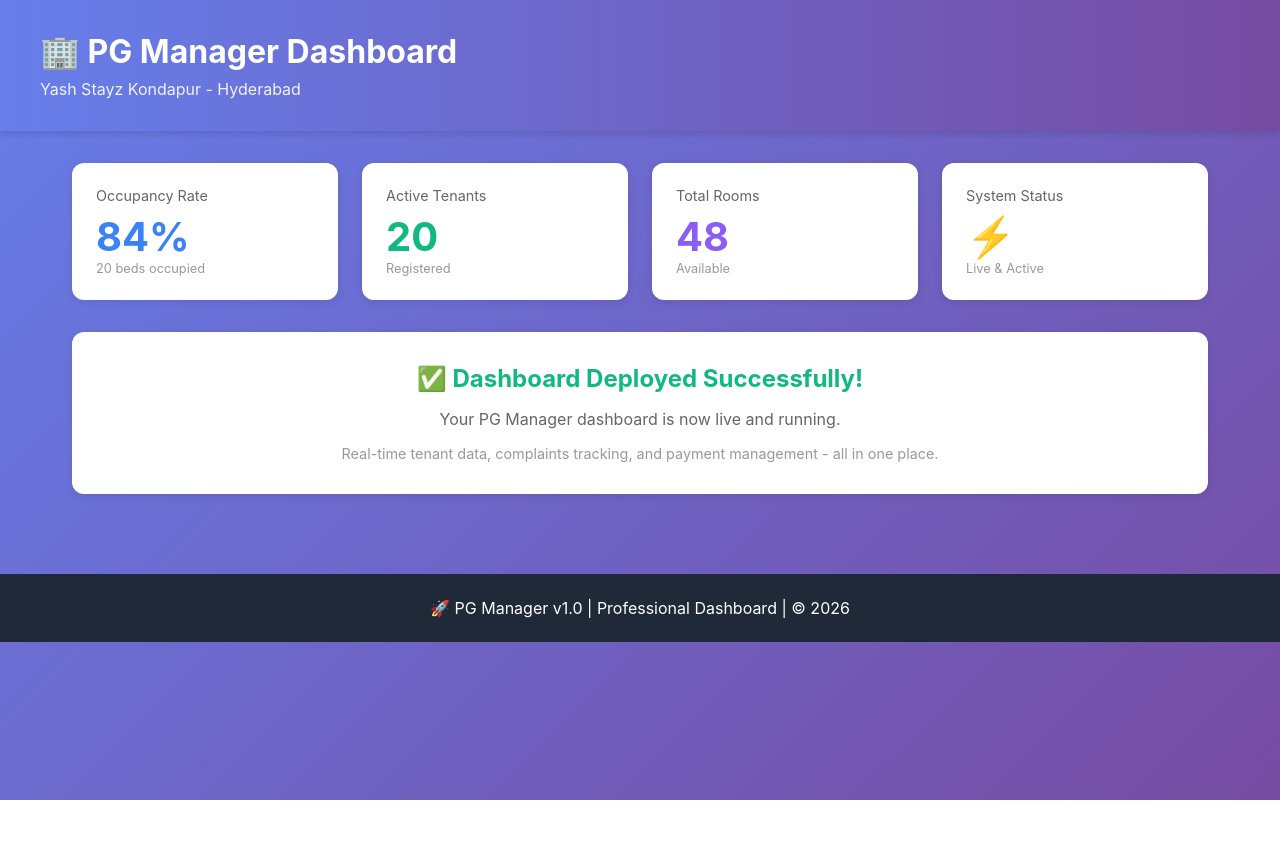
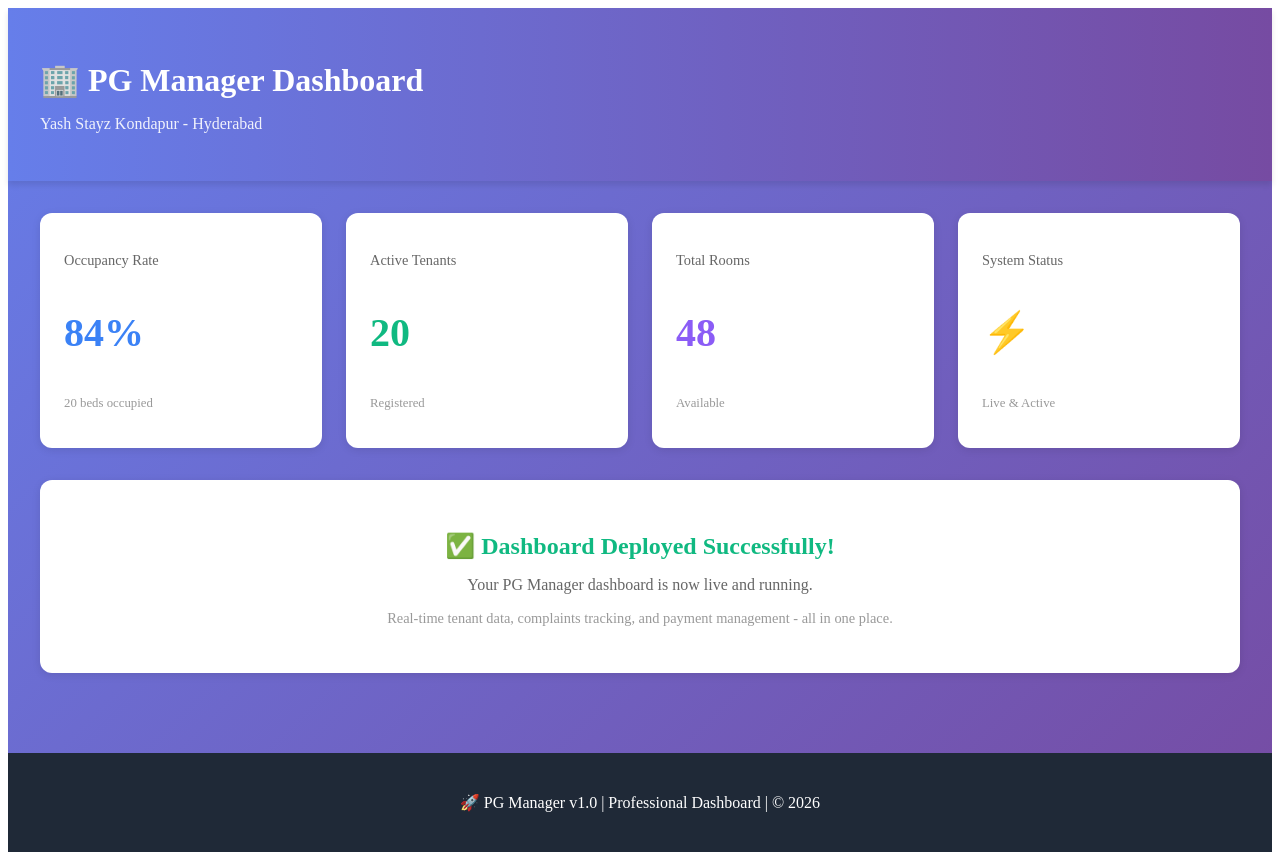
Before and after one commit to rentgrid/pg-manager-dashboard, a Next.js app: page / in a window 1280 px wide. Before the commit the page ends 800 px from the top, so only its background shows below. Built offline with nearby package versions, Linux system fonts and the light colour scheme.

Commit message:
Update layout.js

```diff
--- a/app/layout.js
+++ b/app/layout.js
@@ -1,5 +1,3 @@
-import './globals.css'
-
 export const metadata = {
   title: 'PG Manager Dashboard',
   description: 'Professional Property Management System',
@@ -8,7 +6,7 @@ export const metadata = {
 export default function RootLayout({ children }) {
   return (
     <html lang="en">
-      <body className="bg-gray-100">{children}</body>
+      <body>{children}</body>
     </html>
   )
 }
```
